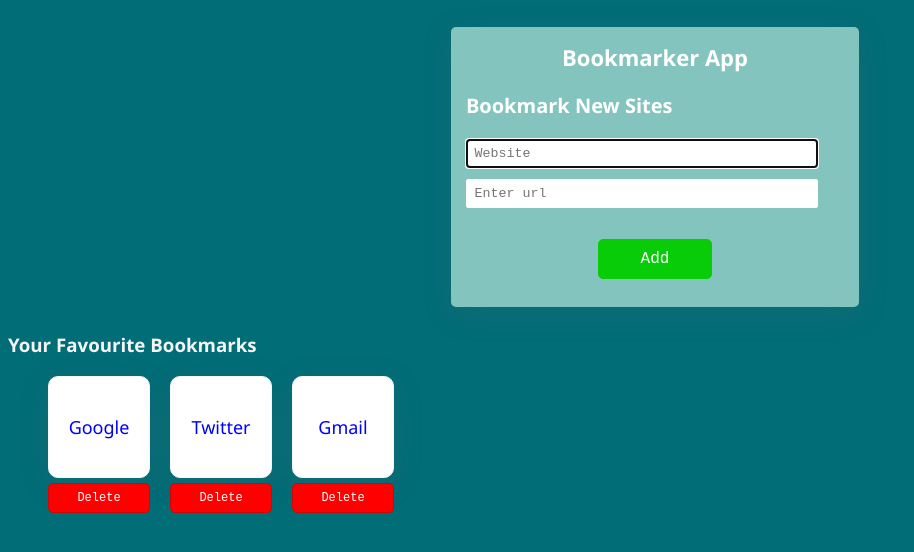
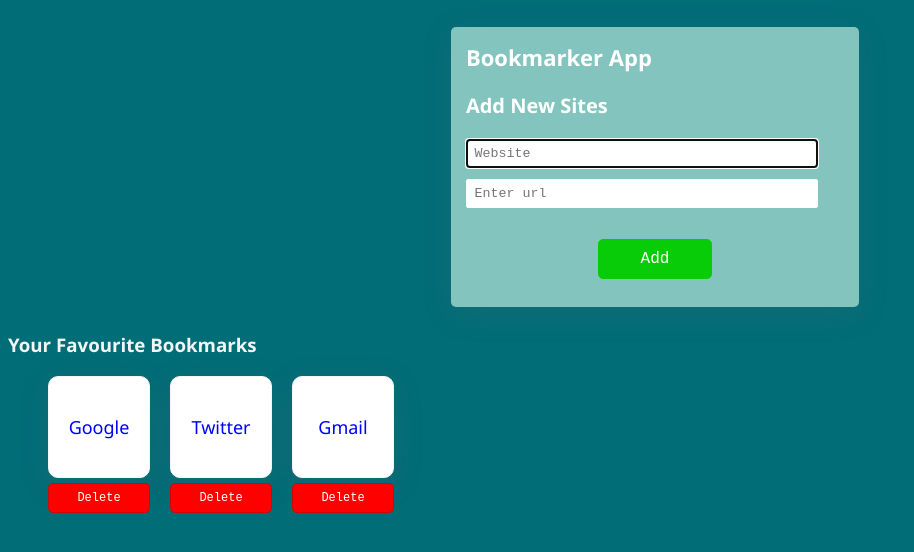
Before and after one commit to belovedszn/bookmark-app, a plain HTML site: page index.html in a window 1280 px wide. Shown: the whole page, without its empty margins (0-914 px from the left). Drawn offline with Linux system fonts and the light colour scheme.

Commit message:
Update index.html

```diff
--- a/index.html
+++ b/index.html
@@ -9,11 +9,11 @@
   <body>
     <div class="body">
       <div class="container">
-        <div class="svg-header">
+        <a class="svg-header" href="">
           Bookmarker App
-        </div>
+        </a>
         <div class="book-box">
-          <h3 class="h3-1">Bookmark New Sites</h3>
+          <h3 class="h3-1">Add New Sites</h3>
           <div class="form-group input-group">
             <input type="text" placeholder="Website" autofocus class="js-add-web" />
             <input type="text" placeholder="Enter url" class="js-add-url" />
@@ -28,7 +28,7 @@
     <div class="container-2">
       <h3 class="h3-2">Your Favourite Bookmarks</h3>
       <ul>
-        <a href="" class="result" id="myResult">
+        <a class="result" id="myResult">
           <div>
             <li></li>
           </div>
```
